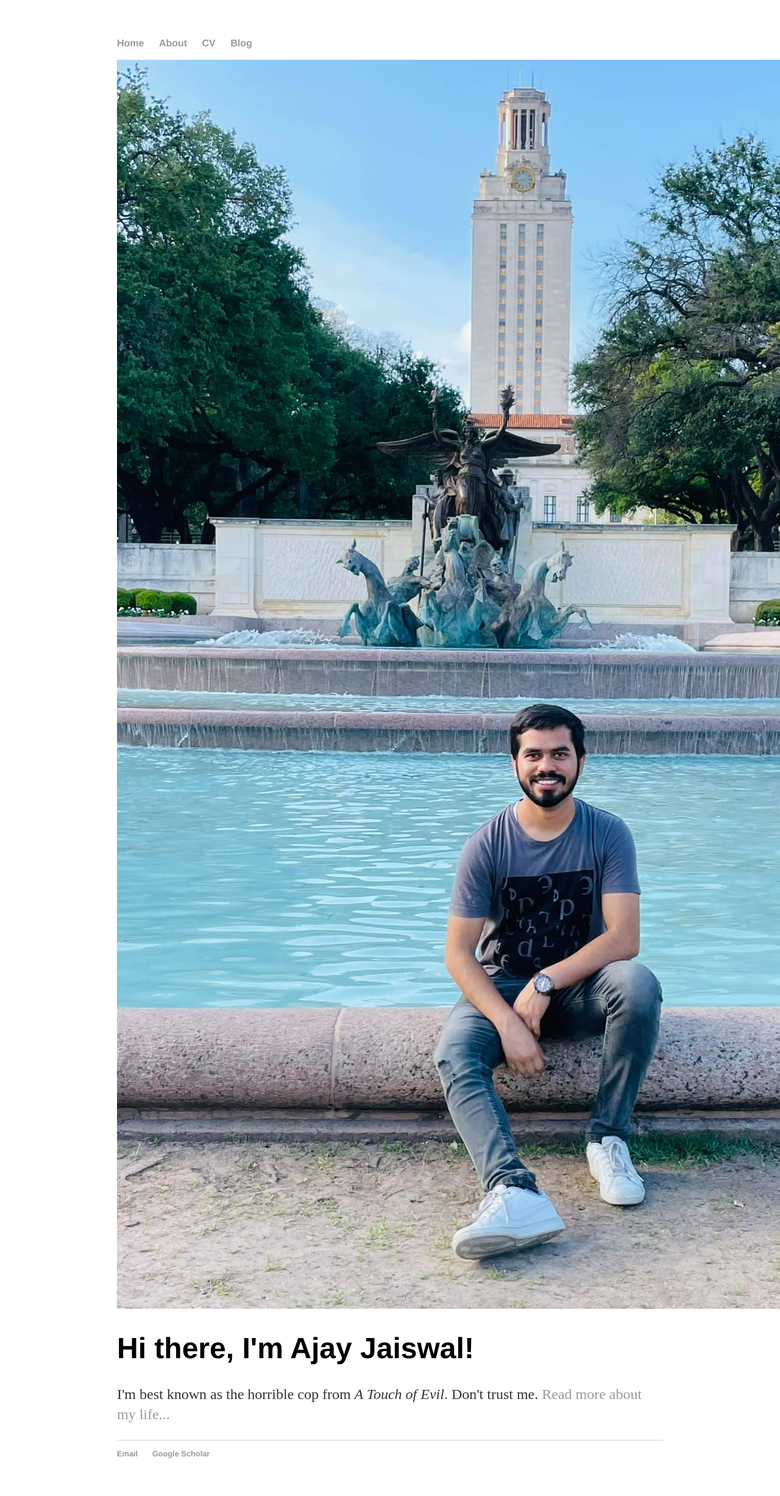
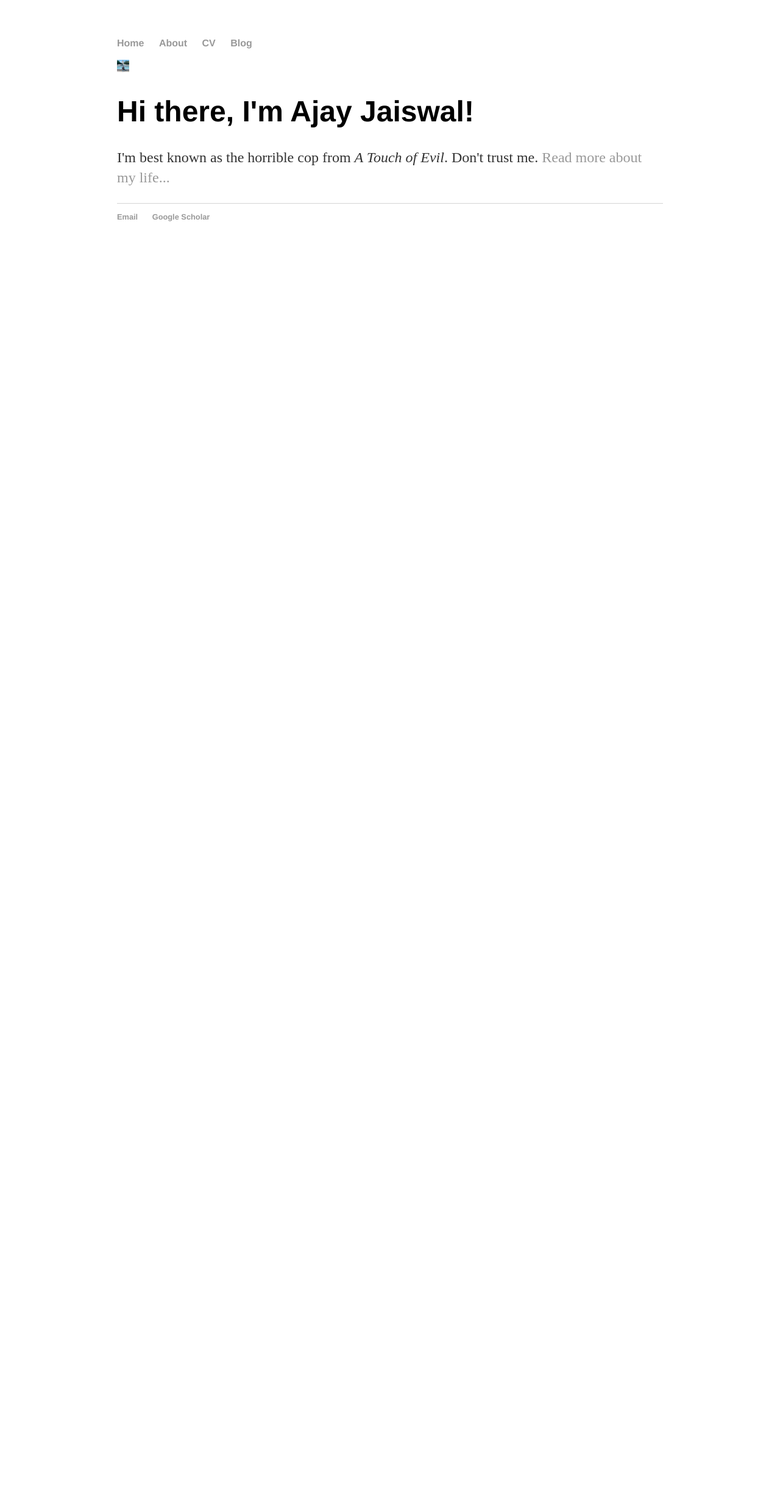
Before and after one commit to Ajay1994/ajay1994.github.io, a Jekyll site: the page built from index.html, in a window 1280 px wide. Shown: the whole page at 61% size. Built offline with Jekyll 4.4.1, drawn with Linux system fonts in a browser that asks for light colours; after the commit the page ends 900 px from its top, so only the background shows below that.

Commit message:
Update index.html

```diff
--- a/index.html
+++ b/index.html
@@ -4,7 +4,7 @@ title: Hank Quinlan, Horrible Cop
 ---
 
 		<div class="blurb">
-			<img src="/bio_image.jpg" alt="Italian Trulli" style = "width = 20px; height = 20px">
+			<img src="/bio_image.jpg" alt="Italian Trulli" style = "width:20px; height:20px;">
 			<h1>Hi there, I'm Ajay Jaiswal!</h1>
 			<p>I'm best known as the horrible cop from <em>A Touch of Evil</em>. Don't trust me. <a href="/about">Read more about my life...</a></p>
 		</div>
```
